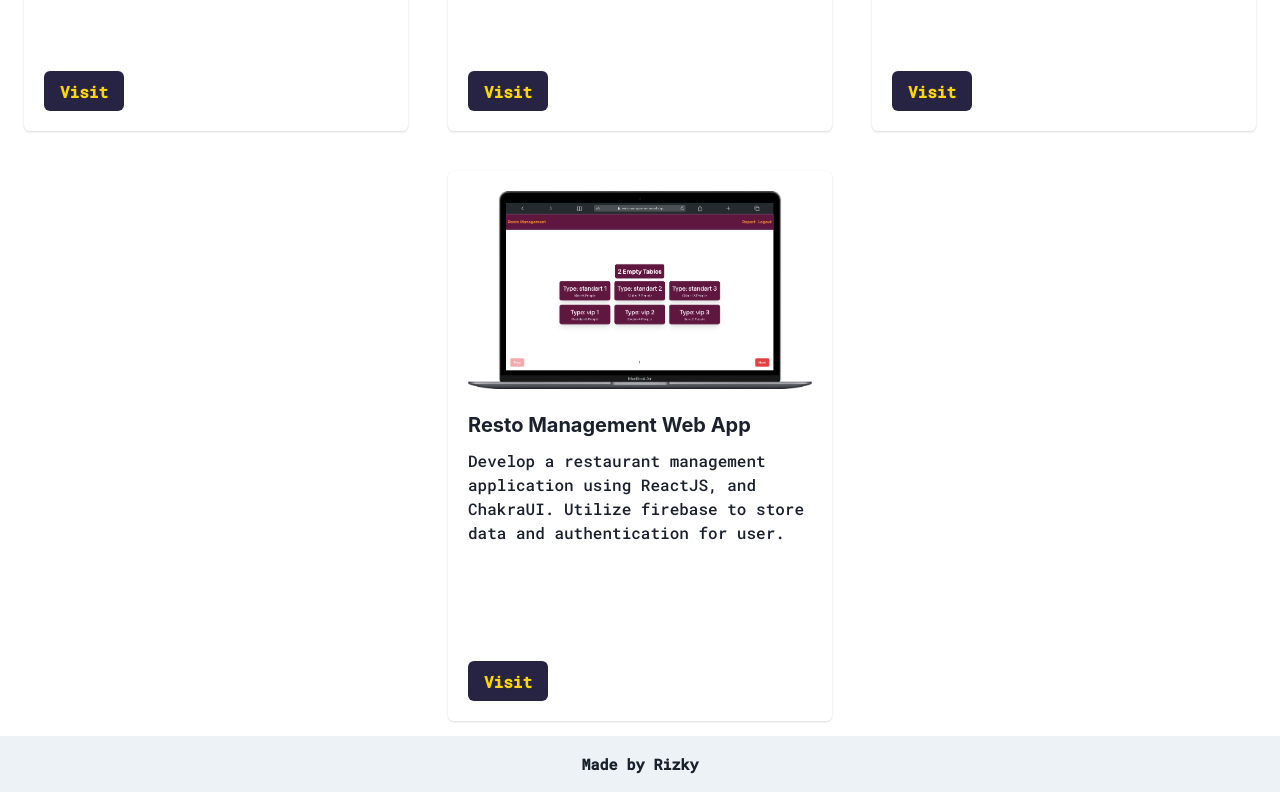
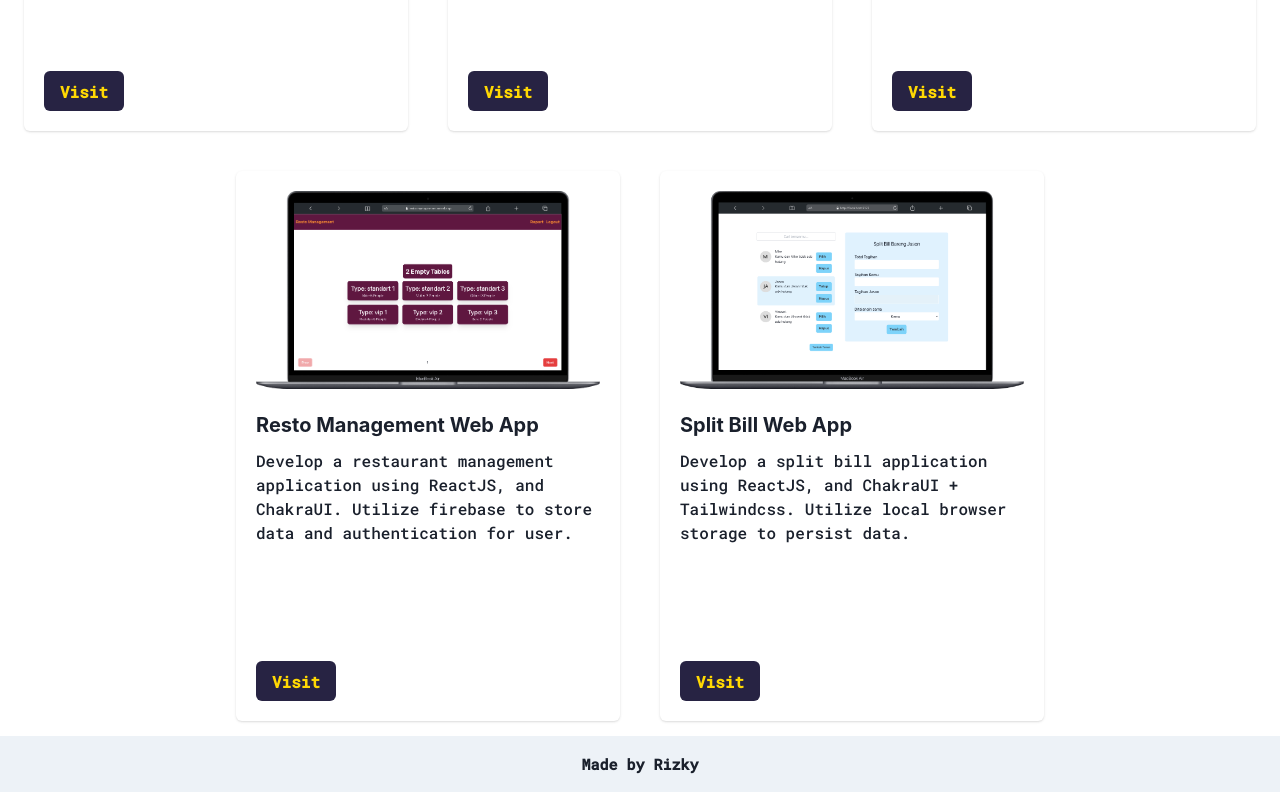
Before and after one commit to fauzarizky/fauzarizky.github.io, a React (Vite) app: page / in a window 1280 px wide. Shown: the part 2672-3464 px from the top of the page. Built offline with nearby package versions, Linux system fonts and the light colour scheme.

Commit message:
add new project portfolio

```diff
--- a/src/components/Projects.jsx
+++ b/src/components/Projects.jsx
@@ -6,6 +6,7 @@ import portfolio4 from "../images/mac-view-weather-app.png";
 import portfolio5 from "../images/desktop-todo-app.png";
 import portfolio6 from "../images/bincang-app-desktop.png";
 import portfolio7 from "../images/resto-management-desktop.png";
+import portfolio8 from "../images/mac-view-split-bill.png";
 
 export default function Projects(props) {
   const { colorMode } = useColorMode();
@@ -59,6 +60,13 @@ export default function Projects(props) {
       img: portfolio7,
       link: "https://resto-management.vercel.app/",
     },
+    {
+      id: 8,
+      title: "Split Bill Web App",
+      desc: "Develop a split bill application using ReactJS, and ChakraUI + Tailwindcss. Utilize local browser storage to persist data.",
+      img: portfolio8,
+      link: "https://fauzarizky.github.io/split-bill-web/",
+    }
   ];
 
   const color = colorMode === "dark" ? "#ffd803" : "#272343";
```
Also changed, not shown: src/images/mac-view-split-bill.png (added).
